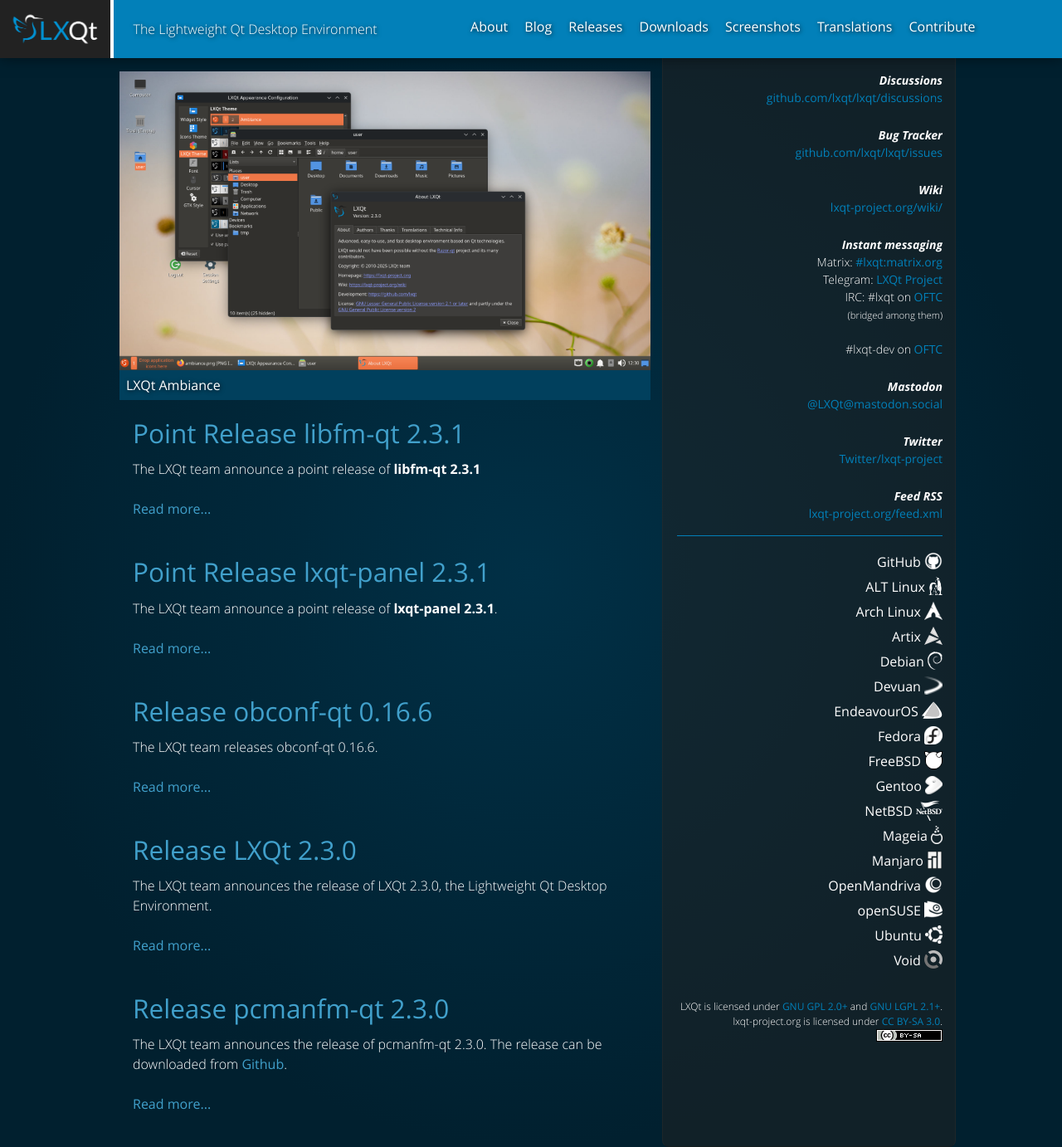
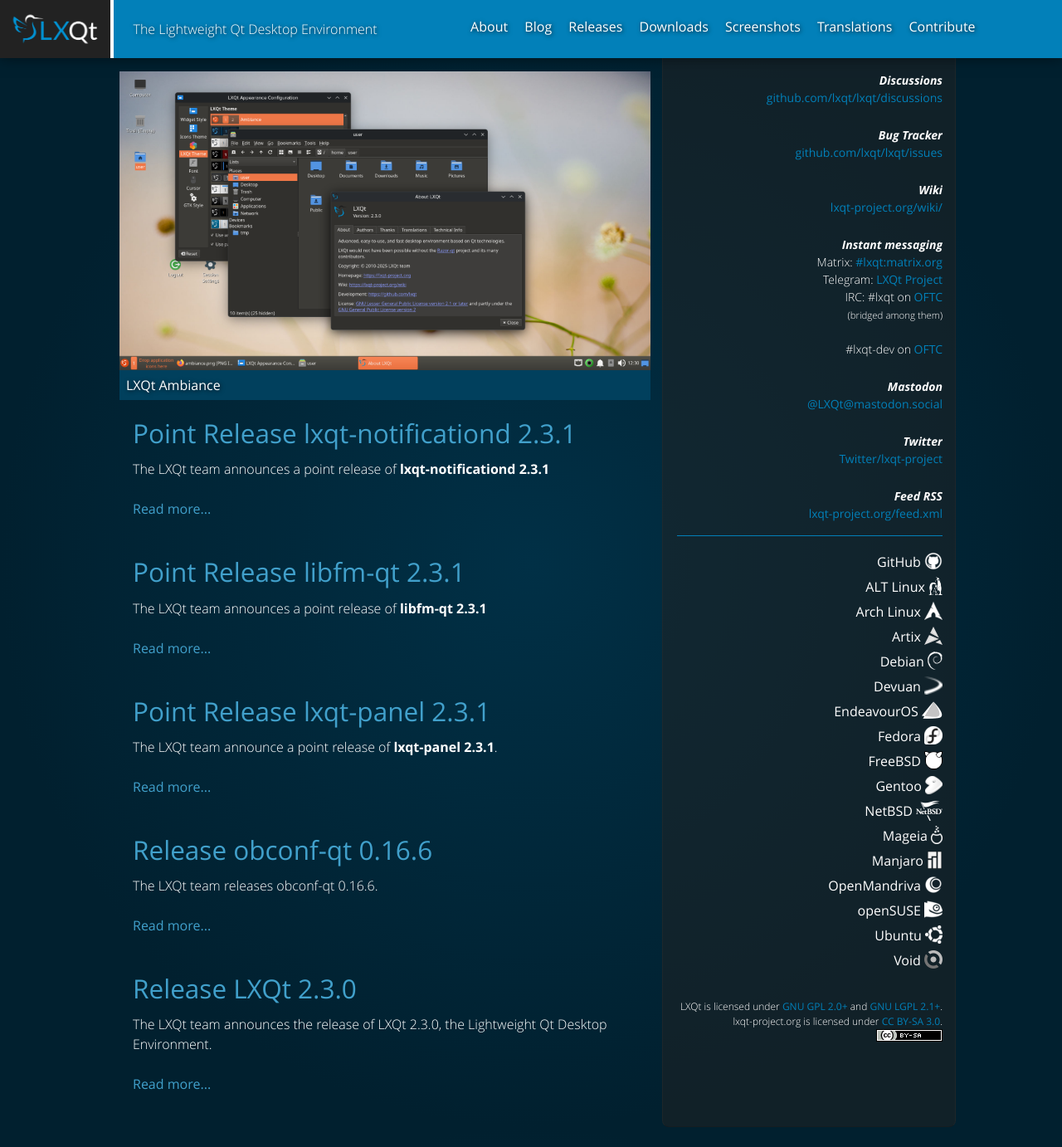
Before and after one commit to lxqt/lxqt.github.io, a Jekyll site: the page built from index.html, in a window 1280 px wide. Shown: the whole page at 83% size. Built offline with Jekyll 4.4.1, drawn with Linux system fonts in a browser that asks for light colours; after the commit the page ends 1358 px from its top, so only the background shows below that.

Commit message:
Point release lxqt-notificationd (#182)

```diff
--- a/_posts/2025-11-27-point-release-libfm-qt.md
+++ b/_posts/2025-11-27-point-release-libfm-qt.md
@@ -7,7 +7,7 @@
 categories: release
 ---
 
-The LXQt team announce a point release of **libfm-qt 2.3.1**
+The LXQt team announces a point release of **libfm-qt 2.3.1**
 
 
 Changes:
--- /dev/null
+++ b/_posts/2025-12-04-point-release-lxqt-notificationd-2.3.1.md
@@ -0,0 +1,17 @@
+---
+layout: post
+title: Point Release lxqt-notificationd 2.3.1
+slug: point-release-lxqt-notificationd-2-3-1
+promoted: true
+categories: release
+---
+
+The LXQt team announces a point release of **lxqt-notificationd 2.3.1**
+
+
+Changes:
+
+ * Fixed an old bug that interfered with the time-out after the cursor left the notification window.
+
+<br/>
+The release can be downloaded from [Github](https://github.com/lxqt/lxqt-notificationd/releases).
```
